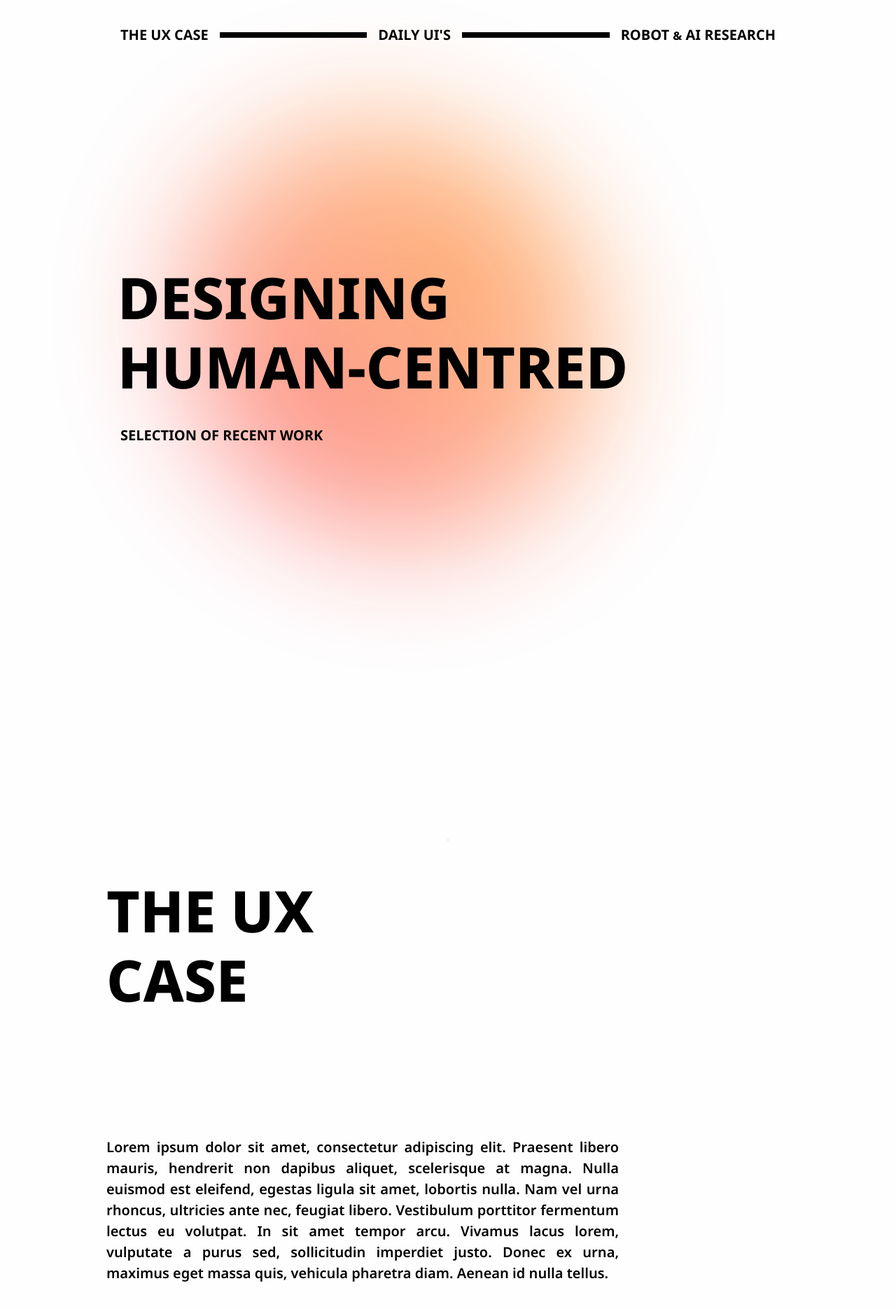
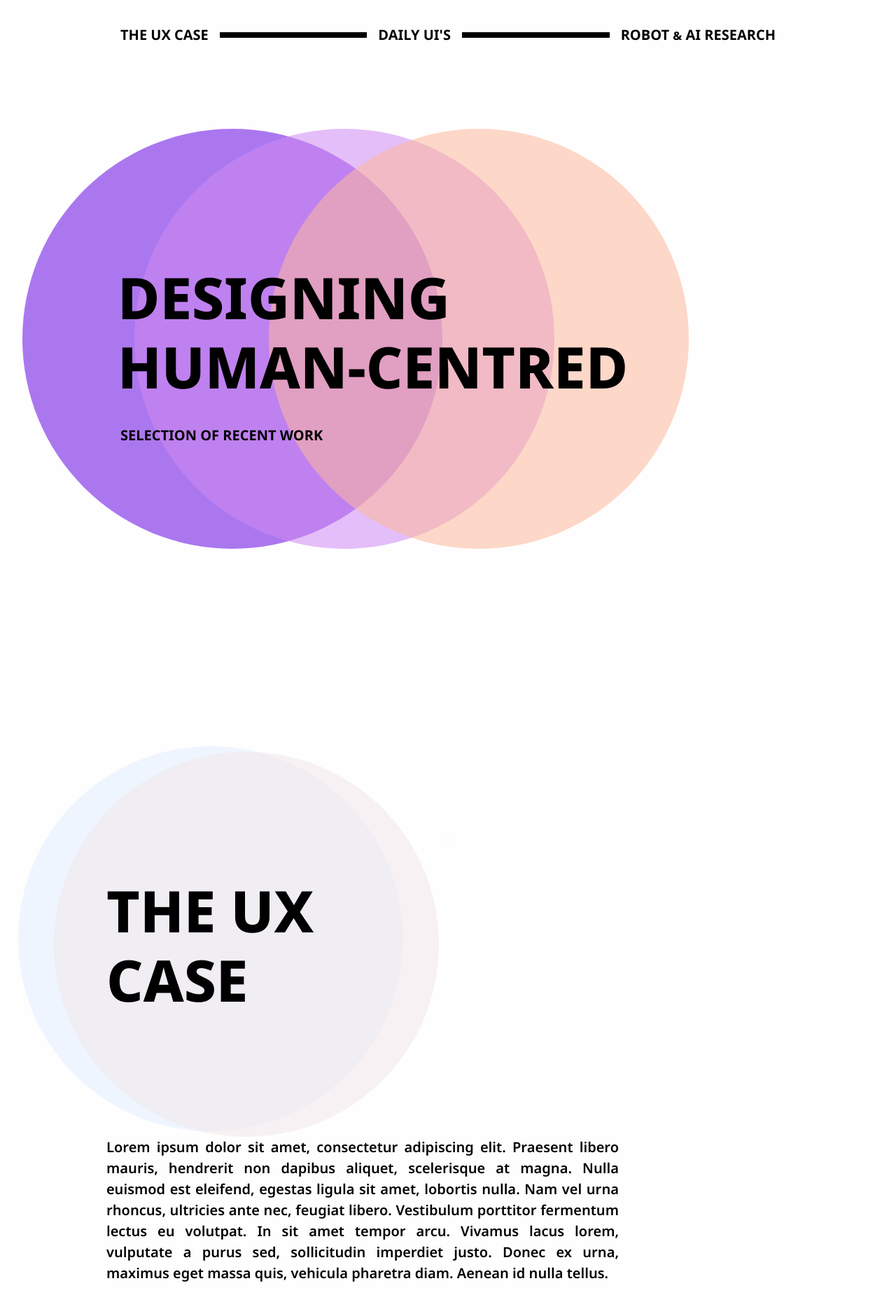
Before and after one commit to ElmaHarmsen/portfolio__2024, a Vue app: page /experience in a window 1280 px wide. Shown: the top 1870 px of the page at 70% size. Built offline with nearby package versions, Linux system fonts and the light colour scheme.

Commit message:
more circle colours

```diff
--- a/src/assets/main.scss
+++ b/src/assets/main.scss
@@ -120,6 +120,7 @@
       flex-flow: column nowrap;
       row-gap: 2rem;
       justify-content: start;
+      align-items: center;
       padding: 0 0.25rem;
     }
   }
--- a/src/components/AboutSection.vue
+++ b/src/components/AboutSection.vue
@@ -77,21 +77,21 @@
 }
 
 .circle-1 {
-  background: radial-gradient(circle at 50% 50%, #16a085, transparent);
+  background-color: #ee9ca7;
   left: 50%;
   transform: translateX(calc(-50% - 10%));
   bottom: 4rem;
-  filter: blur(50px);
   z-index: -2;
+  opacity: 0.55;
 }
 
 .circle-2 {
-  background: radial-gradient(circle at 50% 50%, #f4d03f, transparent);
+  background-color: #ffdde1;
   left: 50%;
   transform: translateX(calc(-50% - 5%));
   bottom: 0;
-  filter: blur(100px);
   z-index: -1;
+  opacity: 0.55;
 }
 
 @media (min-width: 1024px) {
@@ -114,24 +114,21 @@
   }
 
   .circle-element {
-    width: 500px;
-    height: 500px;
+    width: 600px;
+    height: 600px;
     border-radius: 100%;
-    opacity: 1;
   }
 
   .circle-1 {
-    left: -5%;
+    left: -8.5%;
     transform: unset;
-    bottom: 0;
-    filter: blur(0px);
+    bottom: -1.5rem;
   }
 
   .circle-2 {
-    left: -0%;
+    left: -2.5%;
     transform: unset;
-    bottom: -2.5rem;
-    filter: blur(0px);
+    bottom: -3.5rem;
   }
 }
 </style>
--- a/src/components/DailyUIShowcase.vue
+++ b/src/components/DailyUIShowcase.vue
@@ -1,5 +1,5 @@
 <template>
-  <section class="section-grid" id="experience-section">
+  <section class="section-grid" id="daily-ui-section">
     <div class="section-grid__content">
       <div class="content-item">
         <h1>
--- a/src/components/ExperienceSection.vue
+++ b/src/components/ExperienceSection.vue
@@ -134,29 +134,26 @@
 }
 
 .circle-1 {
-  background: radial-gradient(circle at 50% 50%, #24d292, transparent);
+  background-color: #396afc;
   left: 50%;
   transform: translateX(calc(-50% - 10%));
   bottom: 4rem;
-  filter: blur(50px);
 }
 
 .circle-2 {
-  background: radial-gradient(circle at 50% 50%, #d558c8, transparent);
+  background-color: #2948ff;
   left: 50%;
   transform: translateX(calc(-50% + 5%));
   bottom: 0;
-  filter: blur(100px);
 }
 
 .circle-3 {
   width: 300px;
   height: 300px;
-  background: radial-gradient(circle at 50% 50%, #24d292, transparent);
+  background-color: #396afc;
   left: 50%;
   transform: translateX(calc(-50% - 20%));
   bottom: -5rem;
-  filter: blur(100px);
 }
 
 @media (min-width: 1024px) {
@@ -218,33 +215,35 @@
   }
 
   .circle-element {
-    width: 550px;
-    height: 550px;
+    width: 600px;
+    height: 600px;
     border-radius: 100%;
-    opacity: 0.95;
   }
 
   .circle-1 {
     left: -10%;
     transform: unset;
     bottom: 0;
-    filter: blur(50px);
+    z-index: -3;
+    opacity: 0.55;
   }
 
   .circle-2 {
-    left: 5%;
+    left: -1%;
     transform: unset;
-    bottom: -2.5rem;
-    filter: blur(100px);
+    bottom: -2rem;
+    z-index: -1;
+    opacity: 0.55;
   }
 
   .circle-3 {
-    width: 500px;
-    height: 500px;
-    left: -7.5%;
+    width: 550px;
+    height: 550px;
+    left: -5%;
     transform: unset;
-    bottom: -10rem;
-    filter: blur(100px);
+    bottom: -8rem;
+    z-index: -2;
+    opacity: 0.55;
   }
 }
 </style>
--- a/src/components/HelloExperience.vue
+++ b/src/components/HelloExperience.vue
@@ -11,33 +11,70 @@
         </div>
       </div>
     </div>
-    <div class="circle-element"></div>
+    <div class="circle-element circle-1"></div>
+    <div class="circle-element circle-2"></div>
+    <div class="circle-element circle-3"></div>
   </section>
 </template>
 
 <style lang="scss" scoped>
 .circle-element {
-  background: radial-gradient(ellipse at top right, #ff9a44, transparent),
-    radial-gradient(circle at bottom left, #fc6076, transparent);
+  width: 350px;
+  height: 350px;
+  border-radius: 100%;
+  position: absolute;
+}
+
+.circle-1 {
+  background-color: #a770ef;
+  left: 50%;
+  transform: translateX(-50%);
+  bottom: 15rem;
+  z-index: -2;
   opacity: 0.95;
-  width: 400px;
-  height: 400px;
-  border-radius: 300px 250px 300px 250px;
-  filter: blur(70px);
-  position: absolute;
+}
+
+.circle-2 {
+  background-color: #cf8bf3;
+  left: 50%;
+  transform: translateX(-50%);
+  bottom: 5rem;
   z-index: -1;
-  bottom: 5.5rem;
-  left: 1%;
+  opacity: 0.55;
+}
+
+.circle-3 {
+  background-color: #fdb99b;
+  left: 50%;
+  transform: translateX(-50%);
+  bottom: 5rem;
+  z-index: -1;
+  opacity: 0.55;
 }
 
 @media (min-width: 1024px) {
   .circle-element {
     width: 600px;
     height: 600px;
-    border-radius: 300px 400px 300px 400px;
-    filter: blur(90px);
-    bottom: 1.5rem;
-    left: 20%;
+    border-radius: 100%;
+  }
+
+  .circle-1 {
+    left: 2.5%;
+    transform: unset;
+    bottom: 1rem;
+  }
+
+  .circle-2 {
+    left: 15%;
+    transform: unset;
+    bottom: 1rem;
+  }
+
+  .circle-3 {
+    left: 30%;
+    transform: unset;
+    bottom: 1rem;
   }
 }
 </style>
--- a/src/components/HelloWorld.vue
+++ b/src/components/HelloWorld.vue
@@ -12,15 +12,12 @@
         </div>
       </div>
     </div>
-    <div class="circle-container">
     <div class="circle-element circle-1"></div>
     <div class="circle-element circle-2"></div>
-    </div>
   </section>
 </template>
 
 <style lang="scss" scoped>
-.circle-container {
 .circle-element {
   width: 350px;
   height: 350px;
@@ -29,30 +26,24 @@
 }
 
 .circle-1 {
-    // background: radial-gradient(circle at 50% 50%, #d4fc79, transparent);
   background-color: #d4fc79;
   left: 50%;
   transform: translateX(-50%);
-    bottom: 25%;
-    filter: blur(0);
+  bottom: 15rem;
   z-index: -2;
   opacity: 0.95;
 }
 
 .circle-2 {
-    // background: radial-gradient(circle at 50% 50%, #96e6a1, transparent);
   background-color: #96e6a1;
   left: 50%;
   transform: translateX(-50%);
-    bottom: 10%;
-    filter: blur(0);
+  bottom: 5rem;
   z-index: -1;
   opacity: 0.55;
 }
-}
 
 @media (min-width: 1024px) {
-  .circle-container {
   .circle-element {
     width: 600px;
     height: 600px;
@@ -60,16 +51,15 @@
   }
 
   .circle-1 {
-      left: 22%;
-      transform: unset;
+    left: 50%;
+    transform: translateX(-75%);
     bottom: 2.5rem;
   }
 
   .circle-2 {
-      left: 30%;
-      transform: unset;
-      bottom: 0.5rem;
-    }
+    left: 50%;
+    transform: translateX(-50%);
+    bottom: 1rem;
   }
 }
 </style>
--- a/src/components/UXProject.vue
+++ b/src/components/UXProject.vue
@@ -72,6 +72,8 @@
         </p>
       </div>
     </div>
+    <div class="circle-element circle-1"></div>
+    <div class="circle-element circle-2"></div>
   </section>
 </template>
 
@@ -118,6 +120,35 @@
   }
 }
 
+.circle-element {
+  opacity: 0.95;
+  width: 350px;
+  height: 350px;
+  border-radius: 100%;
+  position: relative;
+  grid-row: 2 / span 2;
+  grid-column: 2;
+  align-self: flex-end;
+}
+
+.circle-1 {
+  background-color: #e3eeff;
+  left: 50%;
+  transform: translateX(calc(-50% - 10%));
+  bottom: 4rem;
+  z-index: -2;
+  opacity: 0.55;
+}
+
+.circle-2 {
+  background-color: #f3e7e9;
+  left: 50%;
+  transform: translateX(calc(-50% - 5%));
+  bottom: 0;
+  z-index: -1;
+  opacity: 0.55;
+}
+
 @media (min-width: 1024px) {
   .section-grid {
     &__content {
@@ -147,5 +178,23 @@
       }
     }
   }
+
+  .circle-element {
+    width: 550px;
+    height: 550px;
+    border-radius: 100%;
+  }
+
+  .circle-1 {
+    left: -10%;
+    transform: unset;
+    bottom: -1rem;
+  }
+
+  .circle-2 {
+    left: -5%;
+    transform: unset;
+    bottom: -1.5rem;
+  }
 }
 </style>
```
Lines whose indentation alone changed are shown as unchanged.
